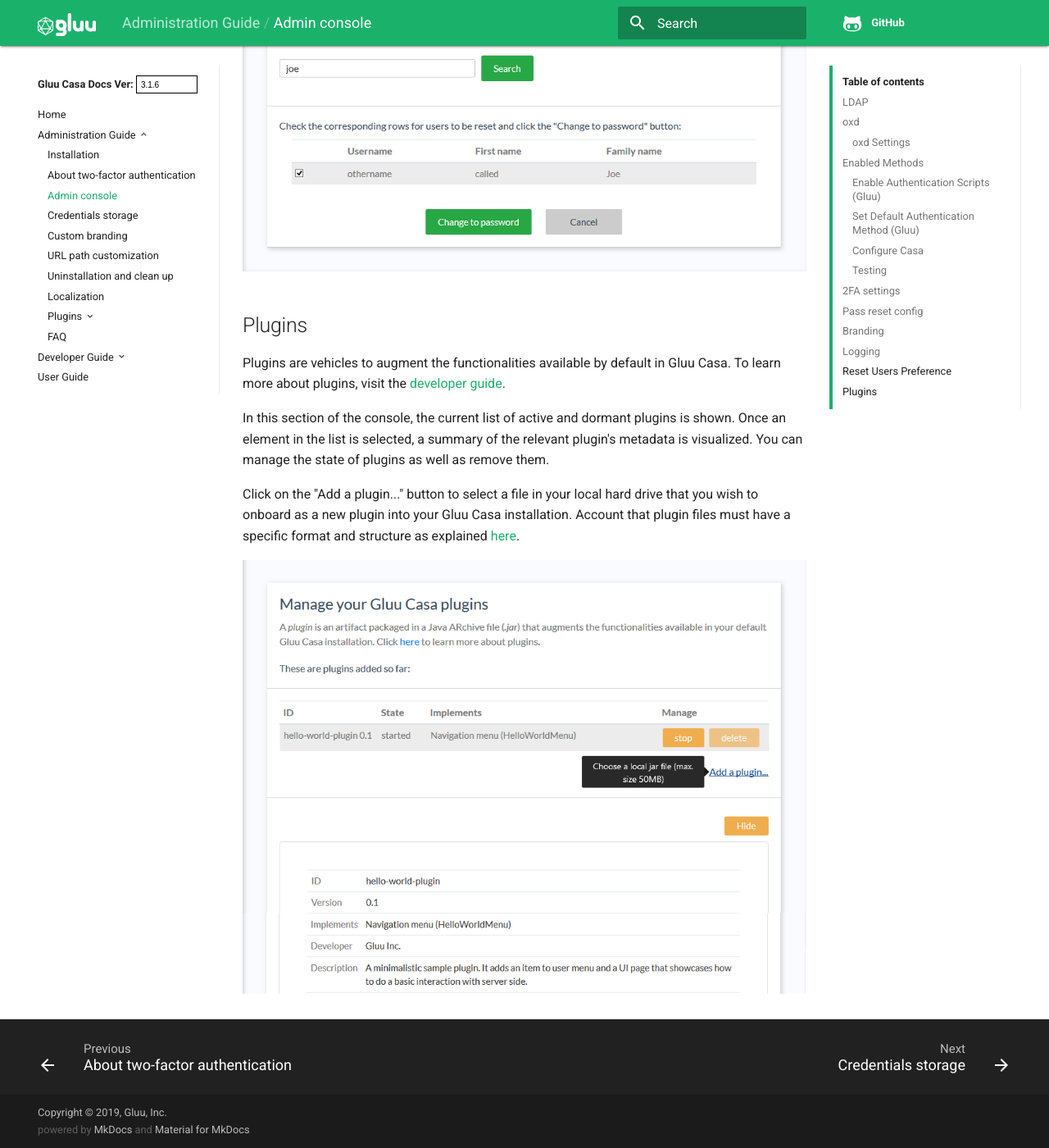
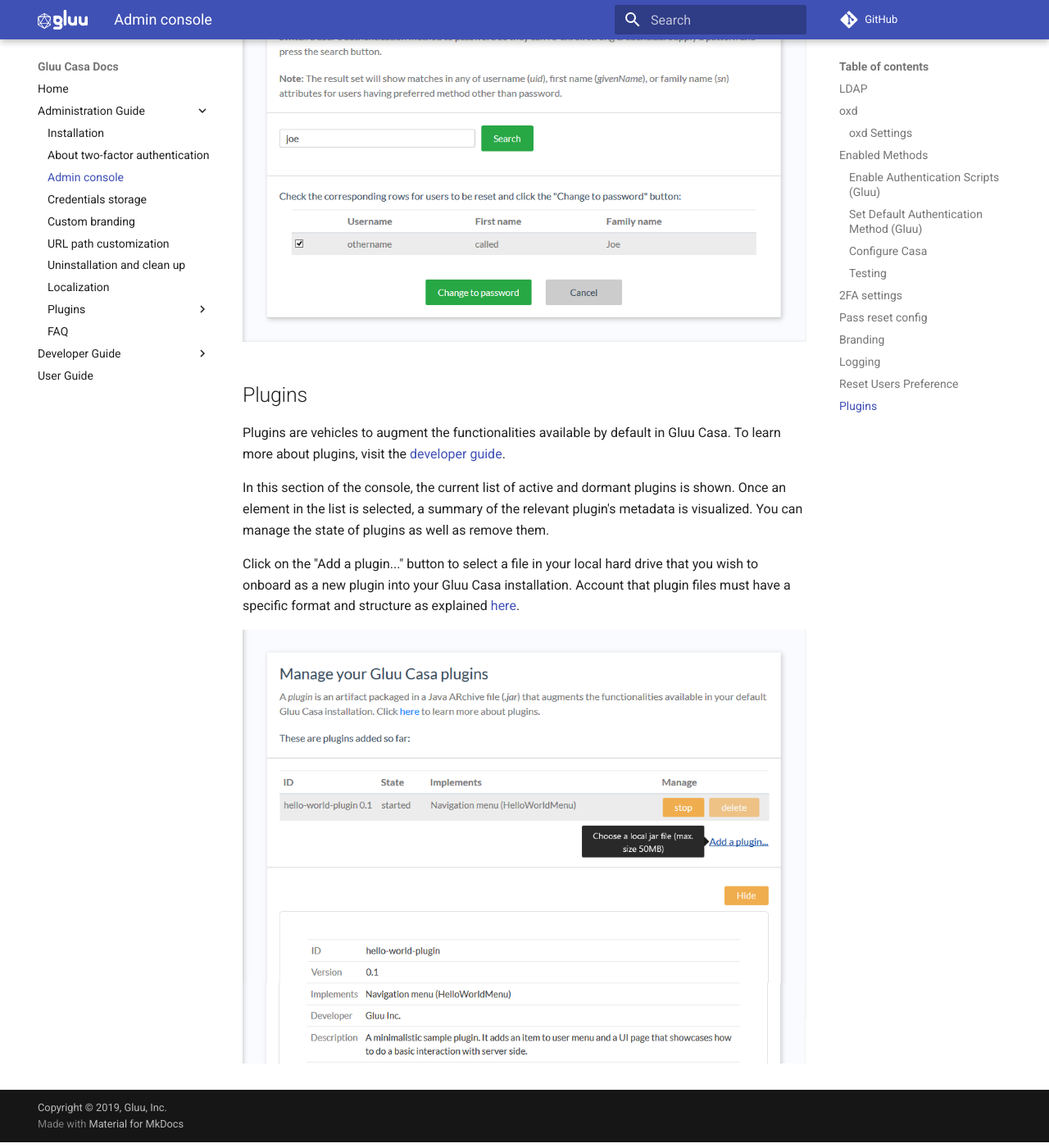
Before and after one commit to shmorri/docs-casa-prod, an MkDocs documentation site: the page built from docs/source/administration/admin-console.md, in a window 1280 px wide and 1400 px high, scrolled down 8558 px. Shown: the whole window at 82% size. Built offline with MkDocs 1.6.1 and Material for MkDocs 9.7.7, drawn with Linux system fonts in a browser that asks for light colours; comment, search, counter and statistics services are not loaded; part of the change alters nothing that is shown.

Commit message:
Update mkdocs.yml

```diff
--- a/docs/mkdocs.yml
+++ b/docs/mkdocs.yml
@@ -6,9 +6,6 @@ docs_dir: source
 repo_url: https://github.com/GluuFederation/docs-casa-prod/blob/3.1.6/docs
 theme:
     name: material
-    custom_dir: theme/material
-    static_templates:
-        - base.html
 extra:
     version: '3.1.6'
     logo: 'gluu.png'
```
